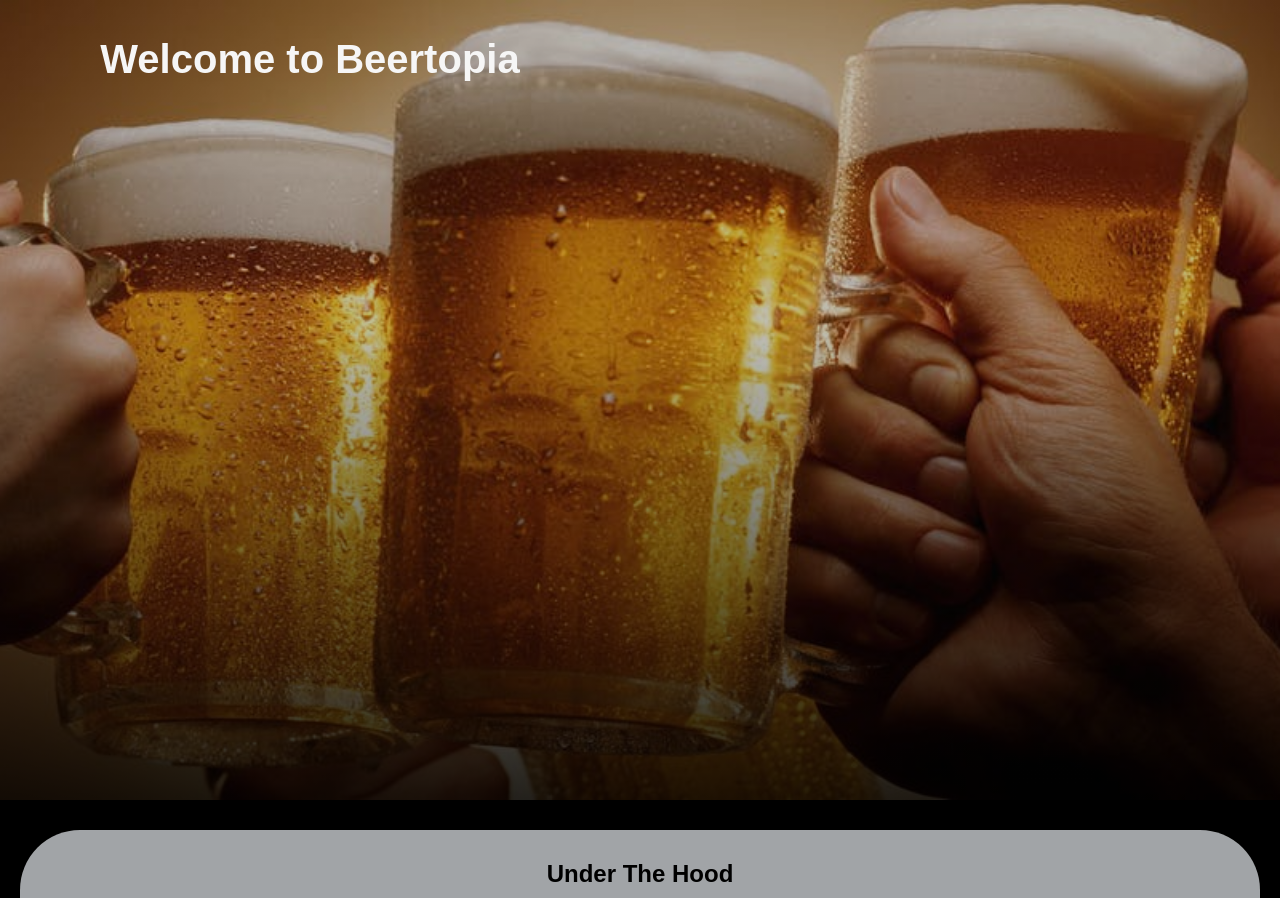
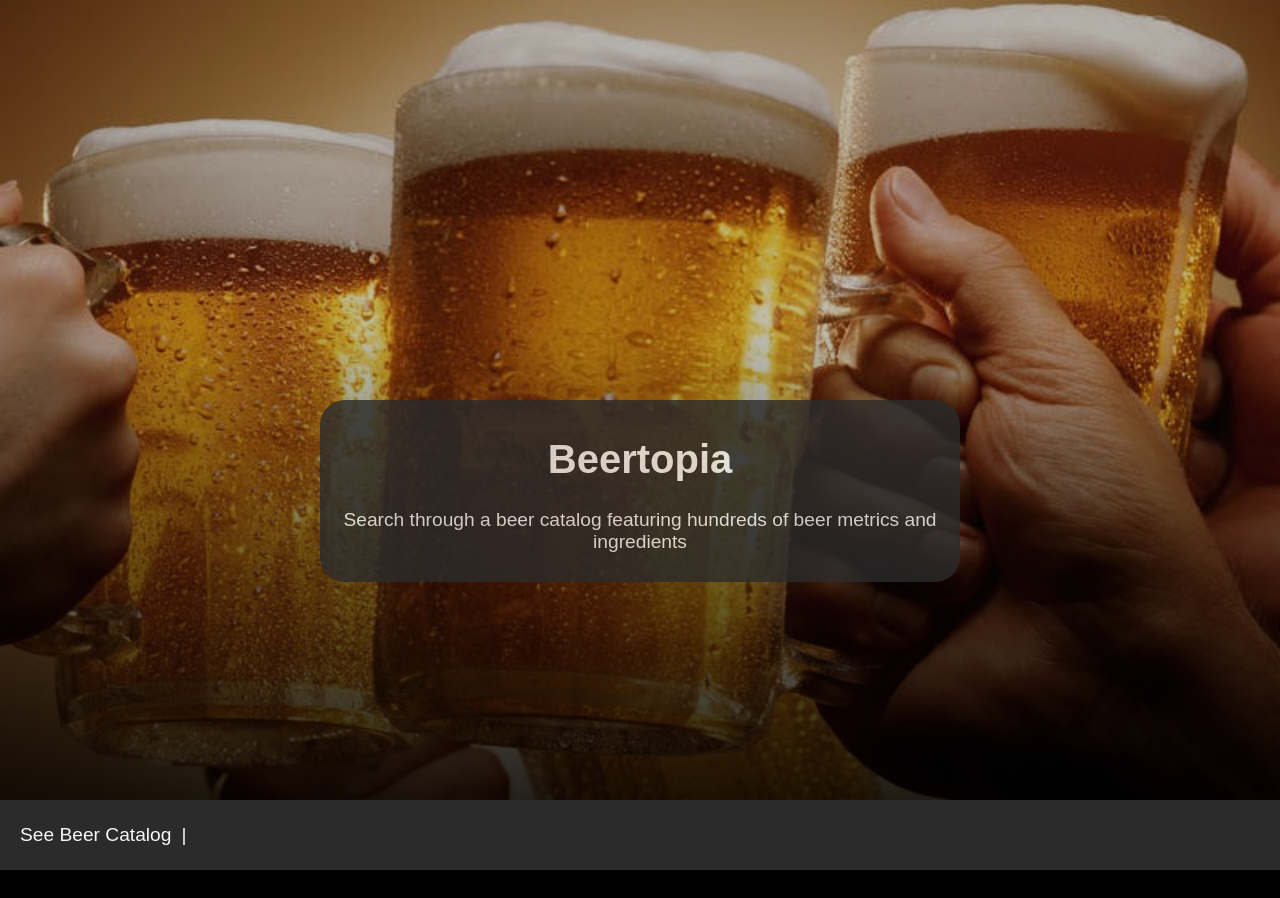
Before and after one commit to austdobe/beertopia, a React (Create React App) app: page /#/ in a window 1280 px wide. Shown: the top 898 px of the page. Built offline with nearby package versions, Linux system fonts and the light colour scheme.

Commit message:
added box on landing page for the brand welcome, changed color of search bar to make it easier to read placeholder and lettering for search

```diff
--- a/src/components/BreadCrumb/BreadCrumb.styles.js
+++ b/src/components/BreadCrumb/BreadCrumb.styles.js
@@ -23,5 +23,9 @@ export const Content = styled.div`
 		@media screen and (max-width: 768px) {
 			font-size: var(--fontSmall);
 		}
+
+		:hover {
+			opacity: 0.8;
+		}
 	}
 `;
--- a/src/components/BreadCrumb/index.js
+++ b/src/components/BreadCrumb/index.js
@@ -4,11 +4,11 @@ import { Link } from 'react-router-dom';
 // style
 import { Wrapper, Content } from './BreadCrumb.styles';
 
-const BreadCrumb = ({ beerTitle }) => (
+const BreadCrumb = ({ title, beerTitle }) => (
 	<Wrapper>
 		<Content>
-			<Link to='/home'>
-				<span>Home</span>
+			<Link style={{ textDecoration: 'none' }} to='/home'>
+				<span>{title}</span>
 			</Link>
 			<span> | </span>
 			<span>{beerTitle}</span>
--- a/src/components/SearchBar/SearchBar.styles.js
+++ b/src/components/SearchBar/SearchBar.styles.js
@@ -16,7 +16,7 @@ export const Content = styled.div`
 	max-width: var(--maxWidth);
 	width: 100%;
 	height: 55px;
-	background: var(--medGrey);
+	background: var(--lightGrey);
 	margin: 0 auto;
 	border-radius: 40px;
 	color: var(--white);
@@ -38,7 +38,7 @@ export const Content = styled.div`
 		width: 95%;
 		background: transparent;
 		height: 40px;
-		color: var(--white);
+		color: black;
 		:focus {
 			outline: none;
 		}
--- a/src/components/WelcomeSection/WelcomeSection.style.js
+++ b/src/components/WelcomeSection/WelcomeSection.style.js
@@ -12,6 +12,7 @@ export const Wrapper = styled.div`
 	object-fit: contain;
 	background-repeat: no-repeat;
 	height: 100vh;
+	text-align: center;
 	position: relative;
 	animation: animateWelcomeImage 2s;
 
@@ -26,18 +27,21 @@ export const Wrapper = styled.div`
 `;
 
 export const Content = styled.div`
-	padding: 0 10px;
-	max-width: var(--maxWidth);
-	text-align: center;
+	width: 100%;
+	position: absolute;
+	top: 50%;
+	bottom: 50%;
 `;
 
 export const Text = styled.div`
 	z-index: 100;
-	max-width: 600px;
-	border-radius: 25%;
-	padding: 10px 10px;
-	min-height: 100px;
+	width: 50%;
+	border-radius: 25px;
+	padding: 10px 20px;
+	margin: 0 auto;
 	color: var(--white);
+	background-color: var(--darkGrey);
+	opacity: 0.8;
 
 	h1 {
 		font-size: var(--fontSuperBig);
--- a/src/pages/landingPage.js
+++ b/src/pages/landingPage.js
@@ -1,4 +1,5 @@
 import React from 'react';
+import BreadCrumb from '../components/BreadCrumb';
 
 import Profile from '../components/Profile';
 import WelcomeSection from '../components/WelcomeSection';
@@ -10,9 +11,10 @@ const LandingPage = () => (
 		<WelcomeSection
 			id='welcome'
 			image={BeerWelcome}
-			title='Welcome to Beertopia'
-			text=''
+			title='Beertopia'
+			text=' Search through a beer catalog featuring hundreds of beer metrics and ingredients'
 		/>
+		<BreadCrumb title='See Beer Catalog' />
 		<Profile />
 	</>
 );
```
